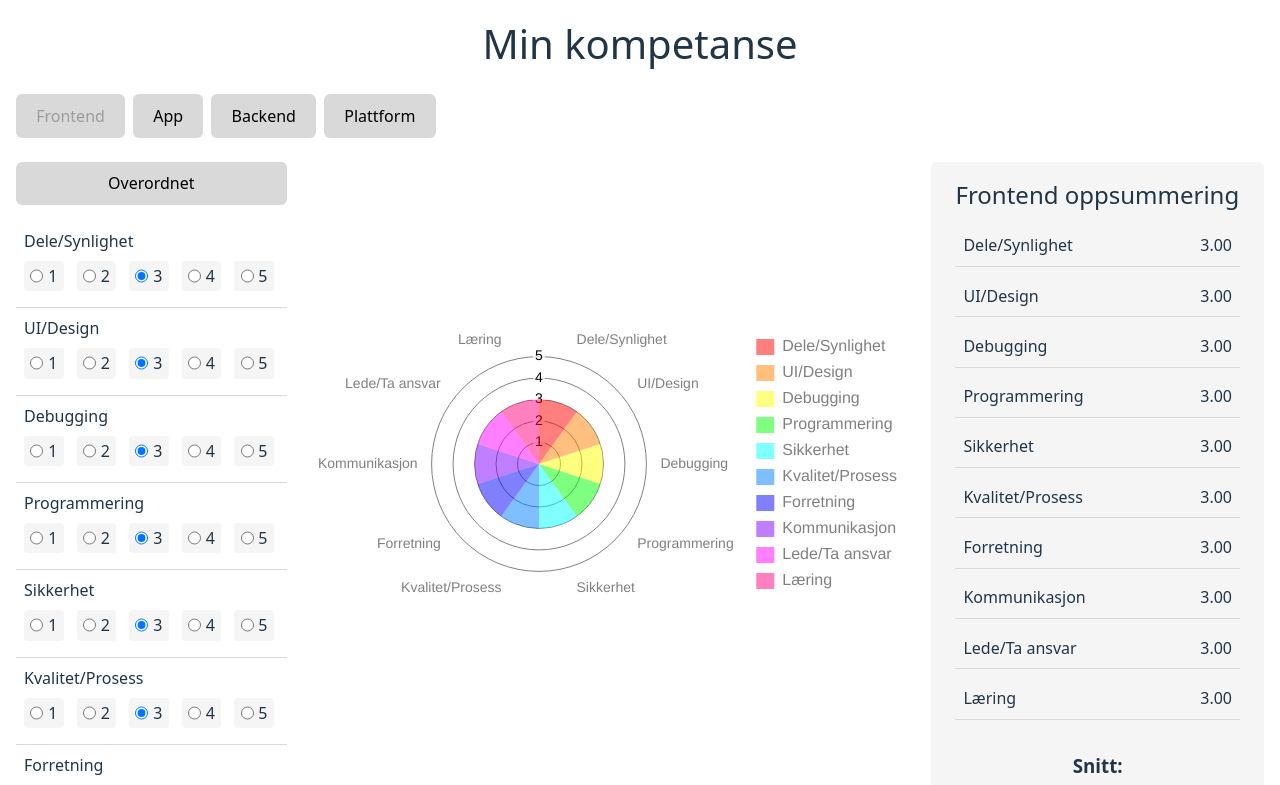
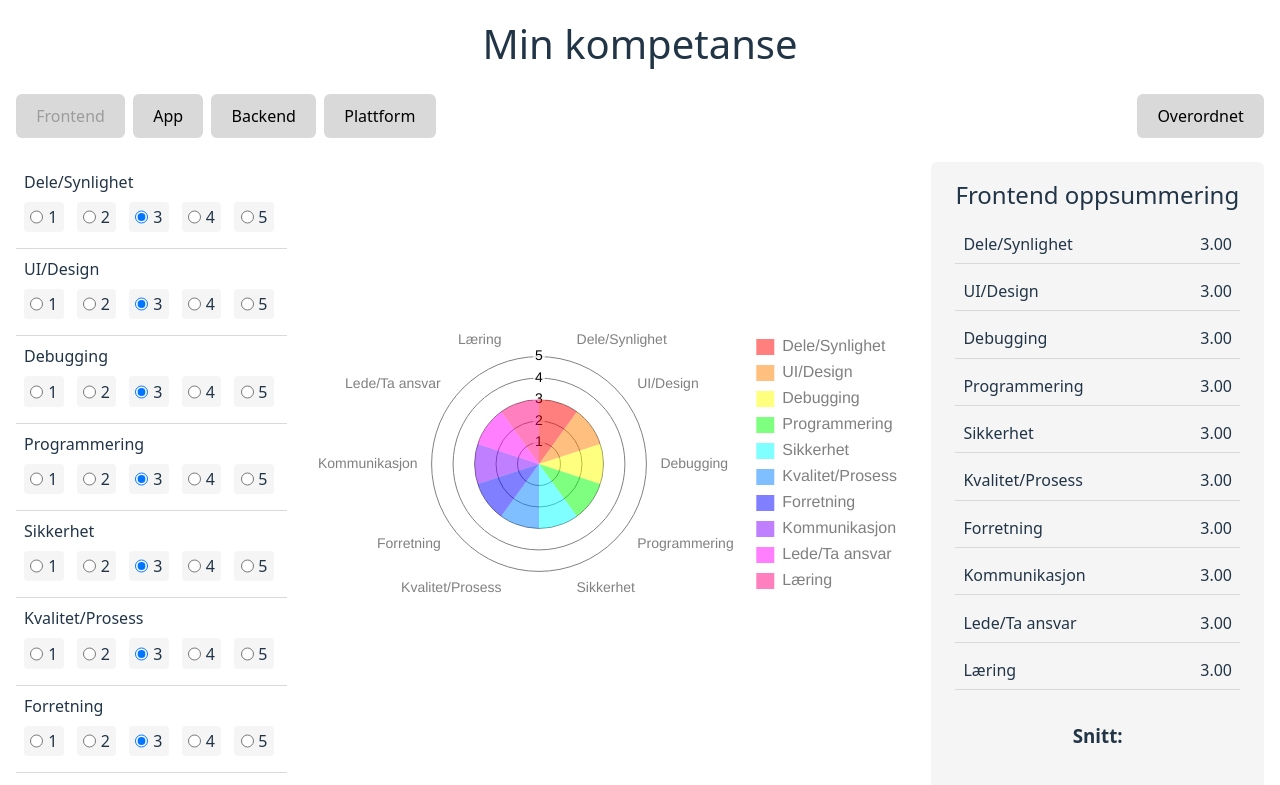
Before and after one commit to Igor-J86/experience-rating, a React (Vite) app: page / in a window 1280 px wide. Shown: the top 785 px of the page. Built offline with nearby package versions, Linux system fonts and the light colour scheme.

Commit message:
Move change view button to top right

```diff
--- a/src/App.tsx
+++ b/src/App.tsx
@@ -154,6 +154,16 @@ const App = () => {
               </ul>
             </nav>
           }
+          <div className="mla flex gam">
+            {selectedArea && !isSuperiorTotal && (
+              <button className="mla" onClick={() => {
+                setIsSuperior(!isSuperior)
+                setIsSuperiorTotal(false)
+                }
+              }>
+                {isSuperior ? "Individuell" : "Overordnet"}
+              </button>
+            )}
             {isSuperior &&
               <button className="mla" onClick={() => {
                 calculateTotalAverage()
@@ -163,6 +173,7 @@ const App = () => {
                 {isSuperiorTotal ? 'Skjul totalsnitt' : 'Se totalsnitt'}
               </button>
             }
+          </div>
         </div>
         {selectedArea && (
           <>
@@ -174,8 +185,6 @@ const App = () => {
                 selectedArea={selectedArea}
                 handleScore={handleScore}
                 handleInputChange={(e) => handleInputChange(e)}
-                setIsSuperior={(e) => setIsSuperior(e)}
-                setIsSuperiorTotal={(e) => setIsSuperiorTotal(e)}
                 updateScores={updateScores}
                 resetScores={() => {
                   if(isSuperior) {
--- a/src/components/Topics.tsx
+++ b/src/components/Topics.tsx
@@ -13,8 +13,6 @@ type TopicsProps = {
   isSuperior: boolean
   isSuperiorTotal: boolean
   inputs: {[key: string]: string}
-  setIsSuperior: React.Dispatch<React.SetStateAction<boolean>>
-  setIsSuperiorTotal: React.Dispatch<React.SetStateAction<boolean>>
 };
 
 const Topics = ({
@@ -27,20 +25,9 @@ const Topics = ({
   updateScores,
   resetScores,
   inputs,
-  setIsSuperior,
-  setIsSuperiorTotal,
 }: TopicsProps) => {
   return (
     <div className="topics flex flex-dir-col gam">
-      {selectedArea && !isSuperiorTotal && (
-        <button onClick={() => {
-          setIsSuperior(!isSuperior)
-          setIsSuperiorTotal(false)
-          }
-        }>
-          {isSuperior ? "Individuell" : "Overordnet"}
-        </button>
-      )}
       <div>
       {!isSuperiorTotal && areas.find((area) => area.id === selectedArea)?.topics.map((topic) => {
         const score = scores.find((score) => score.name === topic.id);
```
Lines whose indentation alone changed are shown as unchanged.
